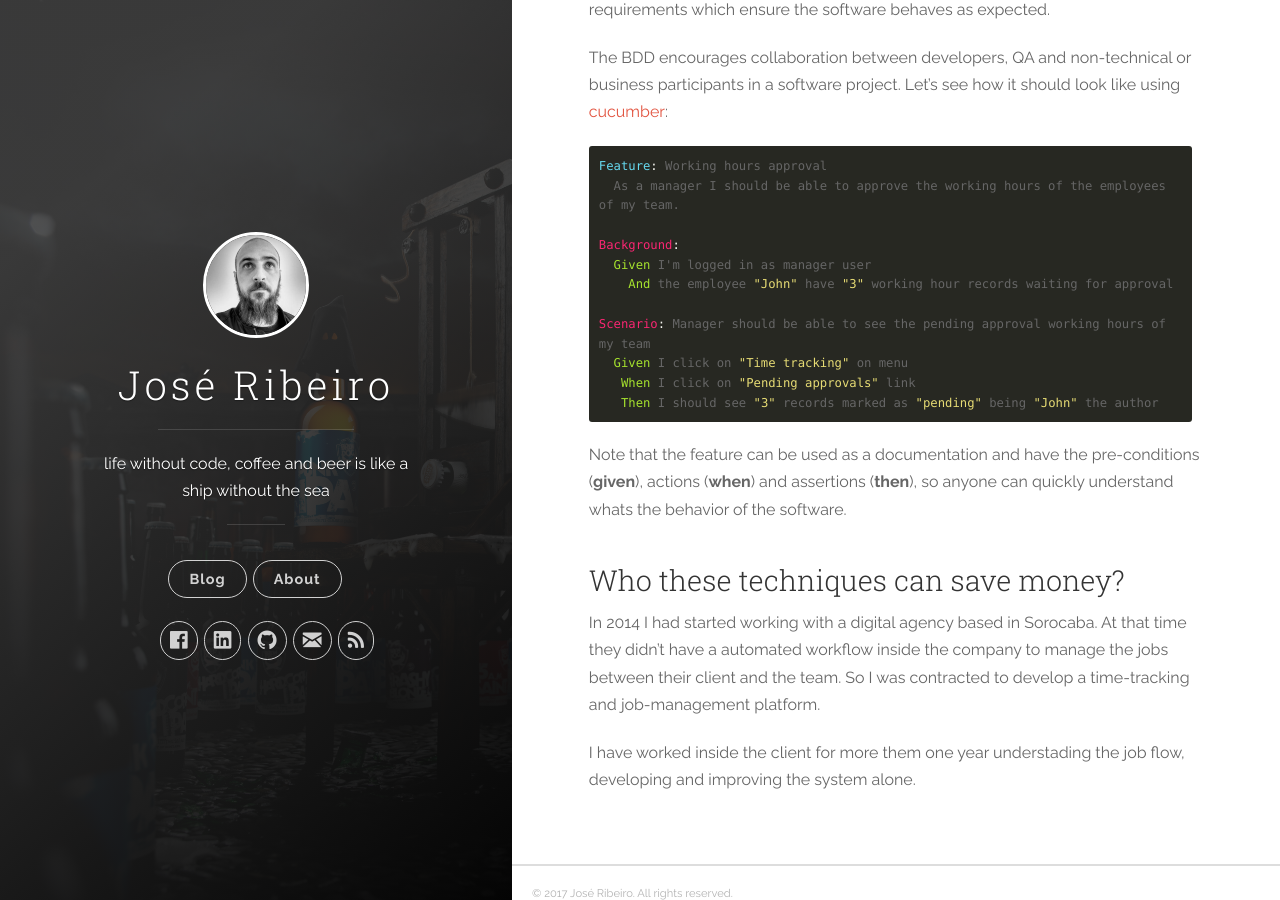
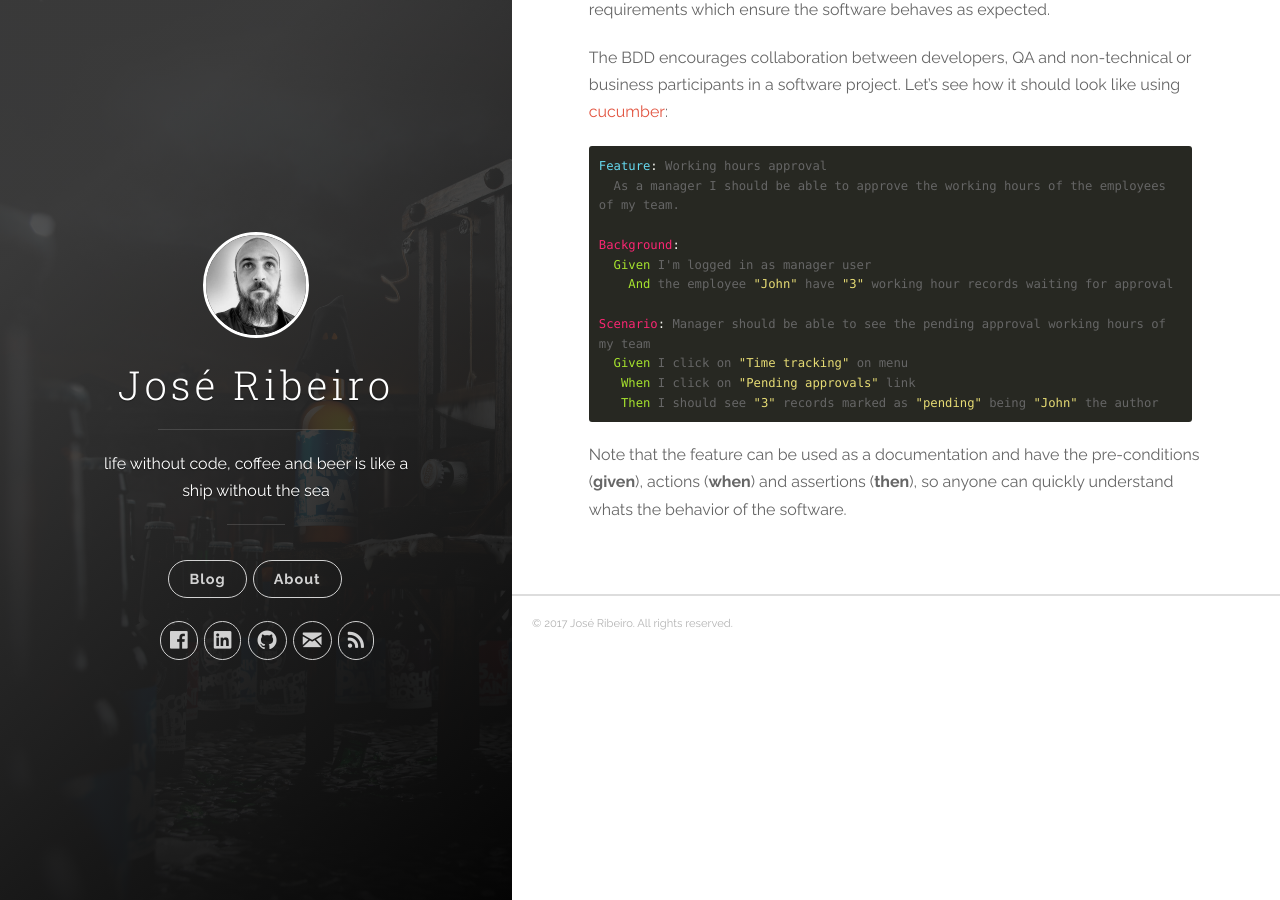
Before and after one commit to zekitow/zekitow.github.io, a Jekyll site: the page built from _posts/2017-09-02-how-automated-testing-can-helps-you-and-cut-development-costs.md, in a window 1280 px wide and 900 px high, scrolled down 774 px. Built offline with Jekyll 4.4.1, drawn with Linux system fonts in a browser that asks for light colours; nearby versions of some CDN libraries.

Commit message:
Changing article.

```diff
--- a/_posts/2017-09-02-how-automated-testing-can-helps-you-and-cut-development-costs.md
+++ b/_posts/2017-09-02-how-automated-testing-can-helps-you-and-cut-development-costs.md
@@ -36,8 +36,9 @@ Scenario: Manager should be able to see the pending approval working hours of my
 
 Note that the feature can be used as a documentation and have the pre-conditions (**given**), actions (**when**) and assertions (**then**), so anyone can quickly understand whats the behavior of the software.
 
+<!--
 ## Who these techniques can save money?
 
-In 2014 I had started working with a digital agency based in Sorocaba. At that time they didn't have a automated workflow inside the company to manage the jobs between their client and the team. So I was contracted to develop a time-tracking and job-management platform.
+In 2014 I had started to work with a customer based in Sorocaba. This customer was a digital agency and at that time they didn't have a automated workflow inside the company to manage the jobs between their client and the team. So I was contracted to develop a time-tracking and job-management platform.
 
-I have worked inside the client for more them one year understading the job flow, developing and improving the system alone.
+ -->
```
